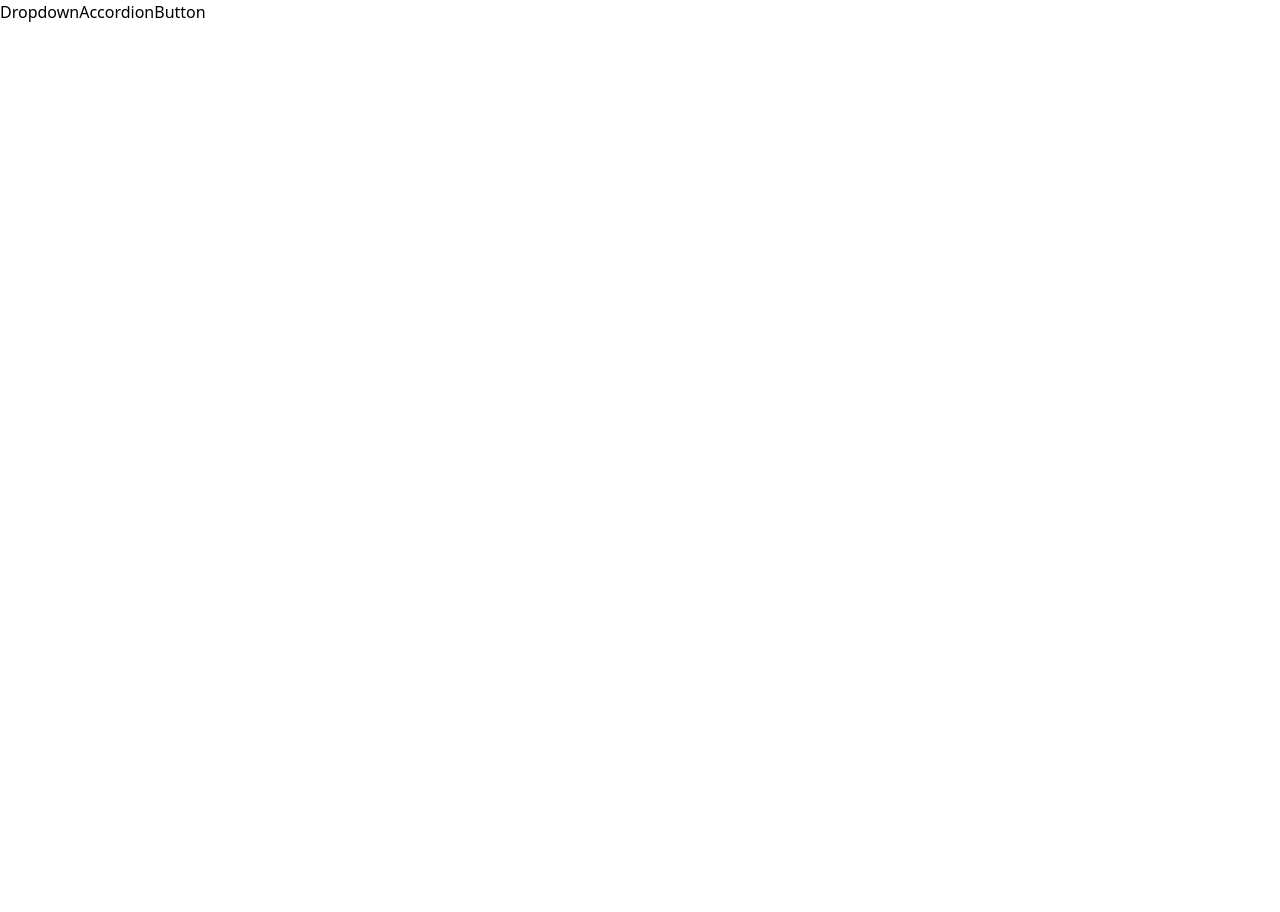
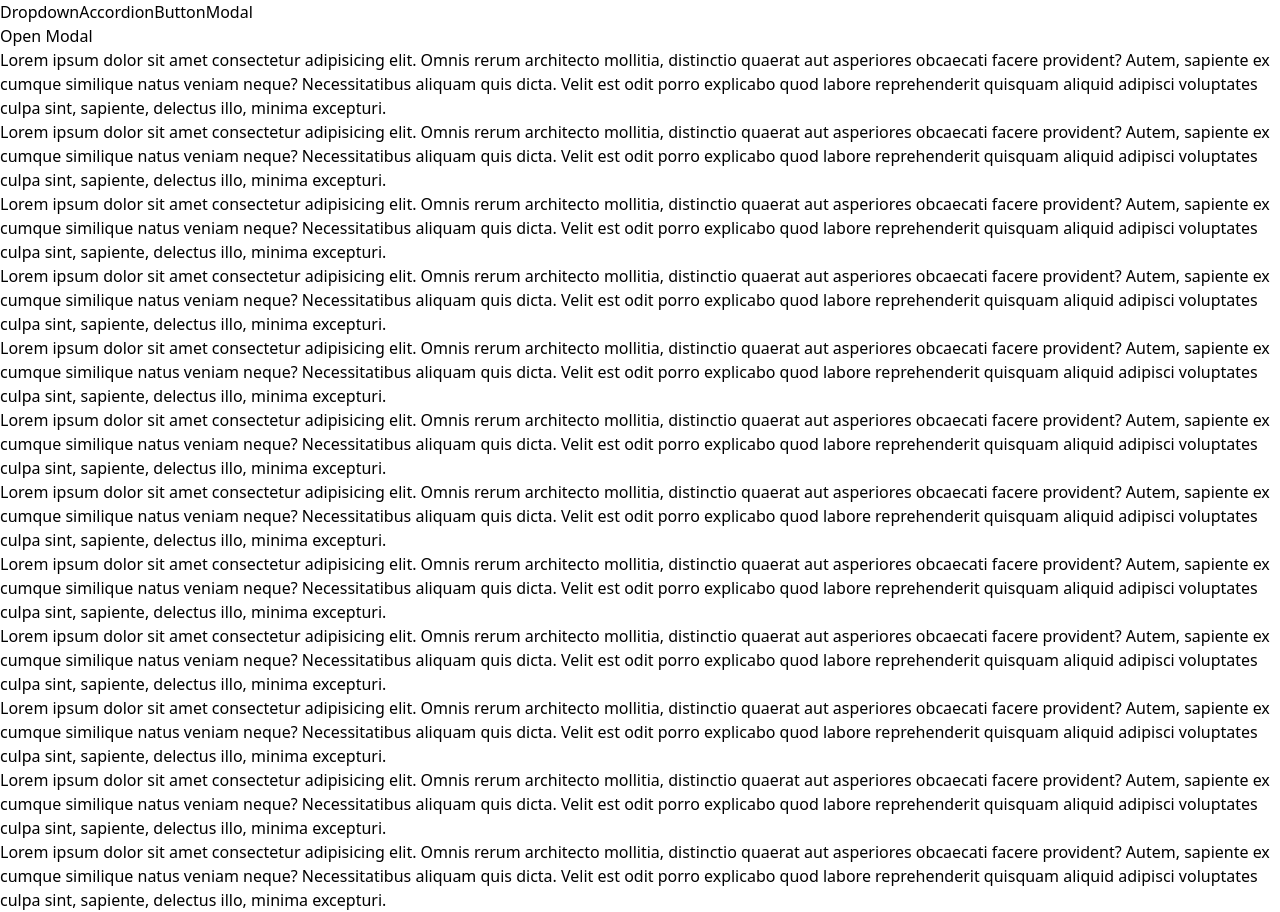
Before and after one commit to mdimran1409036/comps-react, a React (Vite) app: page /modal in a window 1280 px wide. Before the commit the page ends 800 px from the top, so only its background shows below. Built offline with nearby package versions, Linux system fonts and the light colour scheme.

Commit message:
modal component added

```diff
--- a/index.html
+++ b/index.html
@@ -8,6 +8,7 @@
   </head>
   <body>
     <div id="root"></div>
+    <div class="modal-container"></div>
     <script type="module" src="/src/main.jsx"></script>
   </body>
 </html>
--- a/src/App.jsx
+++ b/src/App.jsx
@@ -2,7 +2,8 @@ import ButtonPage from "./pages/ButtonPage";
 import AccordionPage from "./pages/AccordionPage";
 import SideBar from "./components/SideBar";
 import DropdownPage from "./pages/DropdownPage";
-import Route from "./components/Route";
+import Route from "./components/Navigation/Route";
+import ModalPage from "./pages/ModalPage";
 
 function App() {
   return (
@@ -17,6 +18,9 @@ function App() {
       <Route path="/button">
         <ButtonPage />
       </Route>
+      <Route path="/modal">
+        <ModalPage />
+      </Route>
     </div>
   );
 }
--- /dev/null
+++ b/src/components/Modal.jsx
@@ -0,0 +1,32 @@
+import { createPortal } from "react-dom";
+import PropTypes from "prop-types";
+import { useEffect } from "react";
+const Modal = ({ onClose, children, actionBar }) => {
+  useEffect(() => {
+    document.body.classList.add("overflow-hidden");
+    return () => document.body.classList.remove("overflow-hidden");
+  }, []);
+
+  const element = (
+    <>
+      <div
+        className="fixed  inset-0  bg-gray-600 opacity-70  "
+        onClick={() => onClose()}
+      ></div>
+      <div className="fixed inset-40 p-10 bg-white">
+        <div className="flex flex-col justify-between h-full">
+          {children}
+          <div className="flex justify-end">{actionBar}</div>
+        </div>
+      </div>
+    </>
+  );
+  return createPortal(element, document.querySelector(".modal-container"));
+};
+
+export default Modal;
+Modal.propTypes = {
+  modal: PropTypes.any,
+  onClose: PropTypes.func,
+  children: PropTypes.any,
+};
--- a/src/components/Link.jsx
+++ b/src/components/Navigation/Link.jsx
@@ -1,9 +1,11 @@
 import PropTypes from "prop-types";
-import useNavigation from "../hooks/useNavigation";
+import useNavigation from "../../hooks/useNavigation";
 import classNames from "classnames";
+
 
 const Link = ({ to, children, className, active}) => {
   const { currentPath, navigate } = useNavigation();
+
   const activeClassName = "pl-2 border-l-4 border-blue-500 font-bold";
   const classes = classNames(
     "text-blue-500 cursor-pointer",
--- a/src/components/NavigationProvider.jsx
+++ b/src/components/Navigation/NavigationProvider.jsx
@@ -1,5 +1,5 @@
 import { useEffect, useState } from "react";
-import NavigationContext from "../context/navigationContext";
+import NavigationContext from "../../context/navigationContext";
 import { PropTypes } from "prop-types";
 const NavigationProvider = ({ children }) => {
   const [currentPath, setCurrentPath] = useState(window.location.pathname);
@@ -10,7 +10,7 @@ const NavigationProvider = ({ children }) => {
     };
     window.addEventListener("popstate", handlePopState);
     return () => window.removeEventListener("popstate", handlePopState);
-  }, []);
+  },[]);
 
   const navigate = (to) => {
     window.history.pushState({}, "", to);
--- a/src/components/Route.jsx
+++ b/src/components/Navigation/Route.jsx
@@ -1,4 +1,4 @@
-import useNavigation from "../hooks/useNavigation";
+import useNavigation from "../../hooks/useNavigation";
 import PropTypes from "prop-types";
 const Route = ({ path, children }) => {
   const { currentPath } = useNavigation();
--- a/src/components/SideBar.jsx
+++ b/src/components/SideBar.jsx
@@ -1,9 +1,10 @@
-import Link from "./Link";
+import Link from "./Navigation/Link";
 const SideBar = () => {
   const links = [
     { label: "Dropdown", path: "/" },
     { label: "Accordion", path: "/accordion" },
     { label: "Button", path: "/button" },
+    { label: "Modal", path: "/modal" },
   ];
 
   return (
--- a/src/main.jsx
+++ b/src/main.jsx
@@ -1,7 +1,7 @@
 import ReactDOM from "react-dom/client";
 import App from "./App.jsx";
 import "./index.css";
-import NavigationProvider from "./components/NavigationProvider.jsx";
+import NavigationProvider from "./components/Navigation/NavigationProvider.jsx";
 
 ReactDOM.createRoot(document.getElementById("root")).render(
   <NavigationProvider>
--- /dev/null
+++ b/src/pages/ModalPage.jsx
@@ -0,0 +1,141 @@
+import { useState } from "react";
+import Button from "../components/Button";
+import Modal from "../components/Modal";
+
+const ModalPage = () => {
+  const [showModal, setShowModal] = useState(false);
+
+  const handleClick = () => {
+    setShowModal(true);
+  };
+  const handleClose = () => {
+    setShowModal(false);
+  };
+
+  const actionBar = (
+    <div className="mt-2">
+      <Button primary onClick={() => handleClose()}>
+        Accept the aggrement
+      </Button>
+    </div>
+  );
+  const modal = (
+    <Modal onClose={handleClose} actionBar={actionBar}>
+      <h2>This is modalPage title</h2>
+      <p>
+        Lorem ipsum dolor sit amet consectetur adipisicing elit. Omnis rerum
+        architecto mollitia, distinctio quaerat aut asperiores obcaecati facere
+        provident? Autem, sapiente ex cumque similique natus veniam neque?
+        Necessitatibus aliquam quis dicta. Velit est odit porro explicabo quod
+        labore reprehenderit quisquam aliquid adipisci voluptates culpa sint,
+        sapiente, delectus illo, minima excepturi.
+      </p>
+    </Modal>
+  );
+  return (
+    <div>
+      <Button primary onClick={handleClick}>
+        Open Modal
+      </Button>
+      {showModal && modal}
+      <p>
+        Lorem ipsum dolor sit amet consectetur adipisicing elit. Omnis rerum
+        architecto mollitia, distinctio quaerat aut asperiores obcaecati facere
+        provident? Autem, sapiente ex cumque similique natus veniam neque?
+        Necessitatibus aliquam quis dicta. Velit est odit porro explicabo quod
+        labore reprehenderit quisquam aliquid adipisci voluptates culpa sint,
+        sapiente, delectus illo, minima excepturi.
+      </p>
+      <p>
+        Lorem ipsum dolor sit amet consectetur adipisicing elit. Omnis rerum
+        architecto mollitia, distinctio quaerat aut asperiores obcaecati facere
+        provident? Autem, sapiente ex cumque similique natus veniam neque?
+        Necessitatibus aliquam quis dicta. Velit est odit porro explicabo quod
+        labore reprehenderit quisquam aliquid adipisci voluptates culpa sint,
+        sapiente, delectus illo, minima excepturi.
+      </p>
+      <p>
+        Lorem ipsum dolor sit amet consectetur adipisicing elit. Omnis rerum
+        architecto mollitia, distinctio quaerat aut asperiores obcaecati facere
+        provident? Autem, sapiente ex cumque similique natus veniam neque?
+        Necessitatibus aliquam quis dicta. Velit est odit porro explicabo quod
+        labore reprehenderit quisquam aliquid adipisci voluptates culpa sint,
+        sapiente, delectus illo, minima excepturi.
+      </p>
+      <p>
+        Lorem ipsum dolor sit amet consectetur adipisicing elit. Omnis rerum
+        architecto mollitia, distinctio quaerat aut asperiores obcaecati facere
+        provident? Autem, sapiente ex cumque similique natus veniam neque?
+        Necessitatibus aliquam quis dicta. Velit est odit porro explicabo quod
+        labore reprehenderit quisquam aliquid adipisci voluptates culpa sint,
+        sapiente, delectus illo, minima excepturi.
+      </p>
+      <p>
+        Lorem ipsum dolor sit amet consectetur adipisicing elit. Omnis rerum
+        architecto mollitia, distinctio quaerat aut asperiores obcaecati facere
+        provident? Autem, sapiente ex cumque similique natus veniam neque?
+        Necessitatibus aliquam quis dicta. Velit est odit porro explicabo quod
+        labore reprehenderit quisquam aliquid adipisci voluptates culpa sint,
+        sapiente, delectus illo, minima excepturi.
+      </p>
+      <p>
+        Lorem ipsum dolor sit amet consectetur adipisicing elit. Omnis rerum
+        architecto mollitia, distinctio quaerat aut asperiores obcaecati facere
+        provident? Autem, sapiente ex cumque similique natus veniam neque?
+        Necessitatibus aliquam quis dicta. Velit est odit porro explicabo quod
+        labore reprehenderit quisquam aliquid adipisci voluptates culpa sint,
+        sapiente, delectus illo, minima excepturi.
+      </p>
+      <p>
+        Lorem ipsum dolor sit amet consectetur adipisicing elit. Omnis rerum
+        architecto mollitia, distinctio quaerat aut asperiores obcaecati facere
+        provident? Autem, sapiente ex cumque similique natus veniam neque?
+        Necessitatibus aliquam quis dicta. Velit est odit porro explicabo quod
+        labore reprehenderit quisquam aliquid adipisci voluptates culpa sint,
+        sapiente, delectus illo, minima excepturi.
+      </p>
+      <p>
+        Lorem ipsum dolor sit amet consectetur adipisicing elit. Omnis rerum
+        architecto mollitia, distinctio quaerat aut asperiores obcaecati facere
+        provident? Autem, sapiente ex cumque similique natus veniam neque?
+        Necessitatibus aliquam quis dicta. Velit est odit porro explicabo quod
+        labore reprehenderit quisquam aliquid adipisci voluptates culpa sint,
+        sapiente, delectus illo, minima excepturi.
+      </p>
+      <p>
+        Lorem ipsum dolor sit amet consectetur adipisicing elit. Omnis rerum
+        architecto mollitia, distinctio quaerat aut asperiores obcaecati facere
+        provident? Autem, sapiente ex cumque similique natus veniam neque?
+        Necessitatibus aliquam quis dicta. Velit est odit porro explicabo quod
+        labore reprehenderit quisquam aliquid adipisci voluptates culpa sint,
+        sapiente, delectus illo, minima excepturi.
+      </p>
+      <p>
+        Lorem ipsum dolor sit amet consectetur adipisicing elit. Omnis rerum
+        architecto mollitia, distinctio quaerat aut asperiores obcaecati facere
+        provident? Autem, sapiente ex cumque similique natus veniam neque?
+        Necessitatibus aliquam quis dicta. Velit est odit porro explicabo quod
+        labore reprehenderit quisquam aliquid adipisci voluptates culpa sint,
+        sapiente, delectus illo, minima excepturi.
+      </p>
+      <p>
+        Lorem ipsum dolor sit amet consectetur adipisicing elit. Omnis rerum
+        architecto mollitia, distinctio quaerat aut asperiores obcaecati facere
+        provident? Autem, sapiente ex cumque similique natus veniam neque?
+        Necessitatibus aliquam quis dicta. Velit est odit porro explicabo quod
+        labore reprehenderit quisquam aliquid adipisci voluptates culpa sint,
+        sapiente, delectus illo, minima excepturi.
+      </p>
+      <p>
+        Lorem ipsum dolor sit amet consectetur adipisicing elit. Omnis rerum
+        architecto mollitia, distinctio quaerat aut asperiores obcaecati facere
+        provident? Autem, sapiente ex cumque similique natus veniam neque?
+        Necessitatibus aliquam quis dicta. Velit est odit porro explicabo quod
+        labore reprehenderit quisquam aliquid adipisci voluptates culpa sint,
+        sapiente, delectus illo, minima excepturi.
+      </p>
+    </div>
+  );
+};
+
+export default ModalPage;
```
